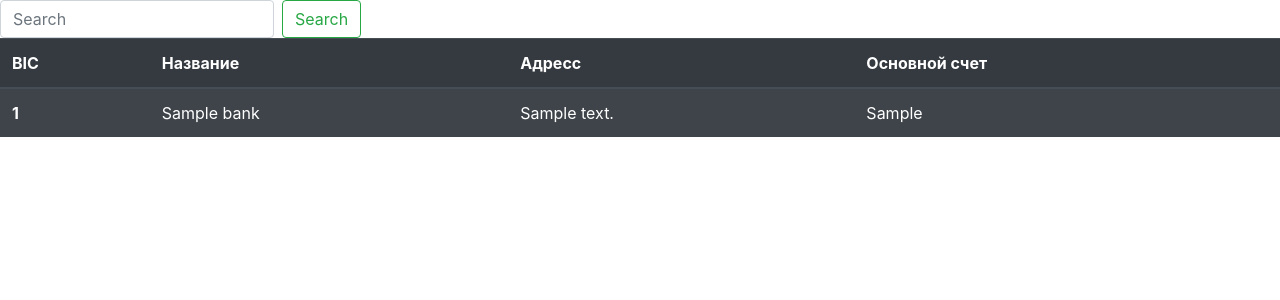
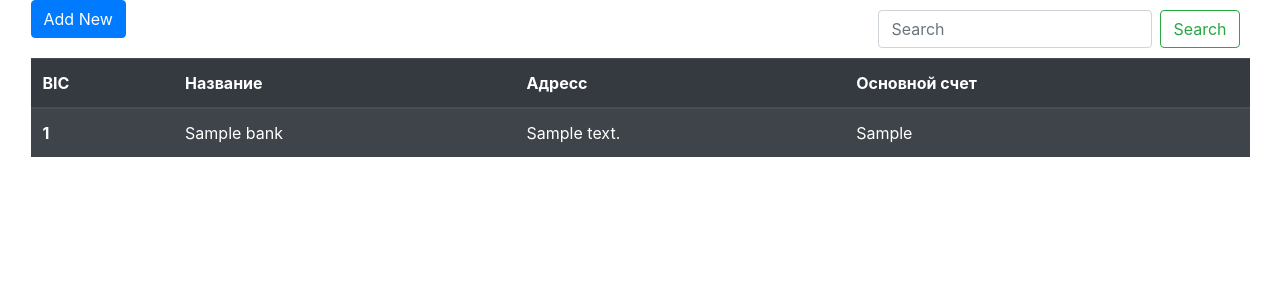
Before and after one commit to Alteyka/Test_job, a Django app: page /list_of_banks/ in a window 1280 px wide. Shown: the top 300 px of the page. Run offline with Django 3.2, Linux system fonts and the light colour scheme; tables that the repository leaves empty hold one stand-in row (values such as "Sample post"); some libraries are stand-ins or nearby versions.

Commit message:
Modal window added. Operations will be run on one page.

```diff
--- a/bank_reference/bank_reference/settings.py
+++ b/bank_reference/bank_reference/settings.py
@@ -123,3 +123,7 @@ USE_TZ = True
 # https://docs.djangoproject.com/en/2.2/howto/static-files/
 
 STATIC_URL = '/static/'
+
+STATICFILES_DIRS = [
+    os.path.join(BASE_DIR, 'static')
+]
--- a/bank_reference/reference/templates/reference/add_bank.html
+++ b/bank_reference/reference/templates/reference/add_bank.html
@@ -2,5 +2,8 @@
 
 {% block content %}
   {% csrf_token %}
-  {{ form.as_p }}
+  {% for field in form %}
+    <label for="inputPassword5">Password</label>
+    <input type="password" id="inputPassword5" class="form-control" aria-describedby="passwordHelpBlock">
+  {% endfor %}
 {% endblock %}
--- a/bank_reference/reference/templates/reference/list_of_banks.html
+++ b/bank_reference/reference/templates/reference/list_of_banks.html
@@ -2,7 +2,65 @@
 
 {% block content %}
   {% csrf_token %}
-  <form class="form-inline my-2 my-lg-0" action="{% url 'list_of_banks_url' %}">
+  <!-- <a href="{% url 'add_bank_url'%}"> -->
+    <!-- Button trigger modal -->
+  <button type="button" class="btn btn-primary" data-toggle="modal" data-target="#exampleModalCenter">
+    Add New
+  </button>
+  <!-- </a> -->
+
+
+  <!-- Modal -->
+  <div class="modal fade" id="exampleModalCenter" tabindex="-1" role="dialog" aria-labelledby="exampleModalCenterTitle" aria-hidden="true">
+    <div class="modal-dialog modal-dialog-centered" role="document">
+      <div class="modal-content">
+        <div class="modal-header">
+          <h5 class="modal-title" id="exampleModalCenterTitle">Введите данные</h5>
+          <button type="button" class="close" data-dismiss="modal" aria-label="Close">
+            <span aria-hidden="true">&times;</span>
+          </button>
+        </div>
+        <div class="modal-body">
+          <form action="{% url 'add_bank_url' %}" method="post">
+            {% csrf_token %}
+            <div class="form-group">
+              <label for="formGroupExampleInput2">BIC</label>
+              <input type="text" class="form-control" id="formGroupExampleInput2" value="{{ BIC }}">
+            </div>
+            <div class="form-group">
+              <label for="formGroupExampleInput2">Название</label>
+              <input type="text" class="form-control" id="formGroupExampleInput2" value="{{ name }}">
+            </div>
+            <div class="form-group">
+              <label for="formGroupExampleInput2">Основной счет</label>
+              <input type="text" class="form-control" id="formGroupExampleInput2" value="{{ master_account }}">
+            </div>
+            <div class="form-group">
+              <label for="formGroupExampleInput2">Адресс</label>
+              <input type="text" class="form-control" id="formGroupExampleInput2" value="{{ address }}">
+            </div>
+            <div class="modal-footer">
+              <button type="button" class="btn btn-secondary" data-dismiss="modal">Close</button>
+              <button type="submit-button" class="btn btn-primary">Save changes</button>
+            </div>
+          </form>
+        </div>
+
+      </div>
+    </div>
+  </div>
+
+
+
+
+
+
+
+
+
+
+
+  <form class="form-inline my-2 my-lg-0 form-search" action="{% url 'list_of_banks_url' %}">
     <input class="form-control mr-sm-2" type="search" placeholder="Search" aria-label="Search" name='search'>
     <button class="btn btn-outline-success my-2 my-sm-0" type="submit">Search</button>
   </form>
--- a/bank_reference/reference/urls.py
+++ b/bank_reference/reference/urls.py
@@ -3,6 +3,6 @@ from django.conf.urls import url
 from . views import *
 
 urlpatterns = [
-    path('add_bank/', AddBank.as_view(), name='add_bank_url'),
     path('list_of_banks/', list_of_banks, name='list_of_banks_url'),
+    path('list_of_banks/', AddBank.as_view(), name='add_bank_url'),
 ]
--- a/bank_reference/reference/views.py
+++ b/bank_reference/reference/views.py
@@ -5,7 +5,7 @@ from django.db.models import Q
 
 
 class AddBank(View):
-    template_name = ('reference/add_bank.html')
+    template_name = ('reference/list_of_banks.html')
     form = AddBankForm
 
     def get(self, request):
--- /dev/null
+++ b/bank_reference/static/css/styles.css
@@ -0,0 +1,13 @@
+body {
+  width: 1219px;
+  margin: auto;
+}
+
+.form-search {
+  float: right;
+  padding: 10px;
+}
+
+.add-new-bank {
+  margin: 10px;
+}
--- a/bank_reference/templates/base.html
+++ b/bank_reference/templates/base.html
@@ -1,12 +1,30 @@
+{% load static %}
 <!DOCTYPE html>
 <html lang="en" dir="ltr">
   <head>
-    <link <link rel="stylesheet" href="https://stackpath.bootstrapcdn.com/bootstrap/4.3.1/css/bootstrap.min.css" integrity="sha384-ggOyR0iXCbMQv3Xipma34MD+dH/1fQ784/j6cY/iJTQUOhcWr7x9JvoRxT2MZw1T" crossorigin="anonymous">
+    <link <link rel="stylesheet"
+    href="https://stackpath.bootstrapcdn.com/bootstrap/4.3.1/css/bootstrap.min.css"
+    integrity="sha384-ggOyR0iXCbMQv3Xipma34MD+dH/1fQ784/j6cY/iJTQUOhcWr7x9JvoRxT2MZw1T"
+    crossorigin="anonymous">
+    <link rel="stylesheet" href="{% static 'css/styles.css'%}">
     <meta charset="utf-8">
     <title>Bank-reference</title>
   </head>
   <body>
     {% block content %}
     {% endblock %}
+
+    <script src="https://code.jquery.com/jquery-3.3.1.slim.min.js"
+     integrity="sha384-q8i/X+965DzO0rT7abK41JStQIAqVgRVzpbzo5smXKp4YfRvH+8abtTE1Pi6jizo"
+     crossorigin="anonymous">
+    </script>
+    <script src="https://cdnjs.cloudflare.com/ajax/libs/popper.js/1.14.7/umd/popper.min.js"
+     integrity="sha384-UO2eT0CpHqdSJQ6hJty5KVphtPhzWj9WO1clHTMGa3JDZwrnQq4sF86dIHNDz0W1"
+      crossorigin="anonymous">
+    </script>
+    <script src="https://stackpath.bootstrapcdn.com/bootstrap/4.3.1/js/bootstrap.min.js"
+     integrity="sha384-JjSmVgyd0p3pXB1rRibZUAYoIIy6OrQ6VrjIEaFf/nJGzIxFDsf4x0xIM+B07jRM"
+      crossorigin="anonymous">
+    </script>
   </body>
 </html>
```
